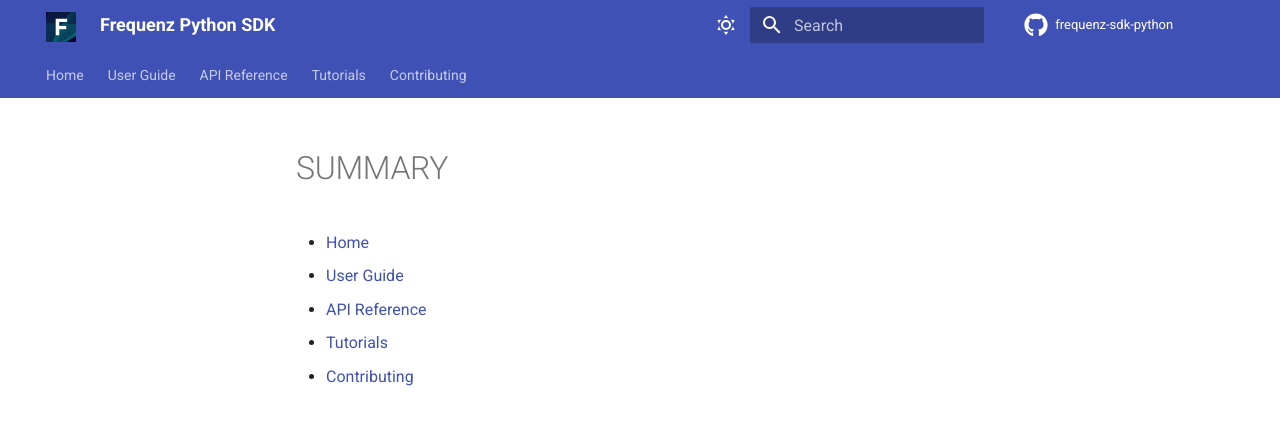
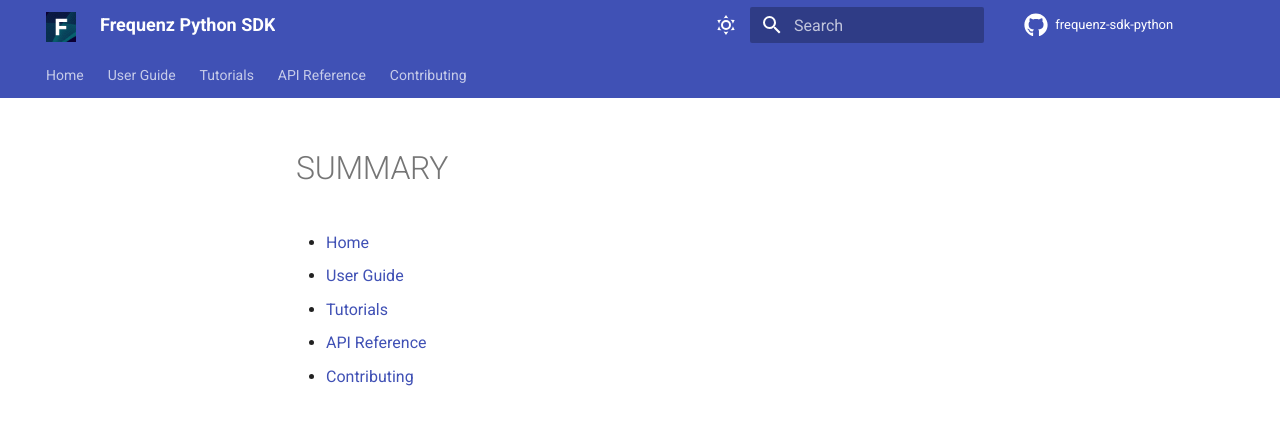
Before and after one commit to frequenz-floss/frequenz-sdk-python, an MkDocs documentation site: the page built from docs/SUMMARY.md, in a window 1280 px wide. Shown: the top 438 px of the page. Built offline with MkDocs 1.6.1 and Material for MkDocs 9.7.7, drawn with Linux system fonts in a browser that asks for light colours; comment, search, counter and statistics services are not loaded; the version menu is left out.

```diff
--- a/docs/SUMMARY.md
+++ b/docs/SUMMARY.md
@@ -1,5 +1,5 @@
 * [Home](index.md)
 * [User Guide](user-guide/)
+* [Tutorials](tutorials/)
 * [API Reference](reference/)
-* [Tutorials](tutorials/)
 * [Contributing](CONTRIBUTING.md)
```
